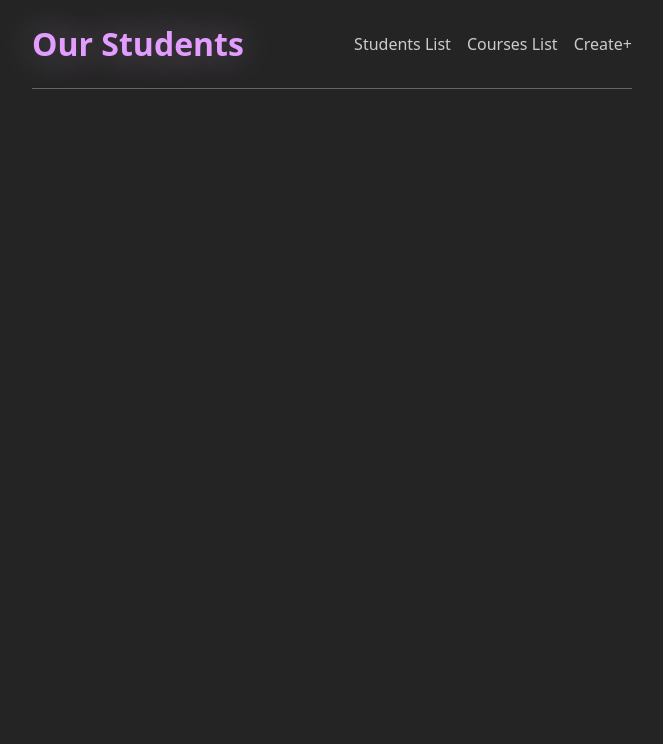
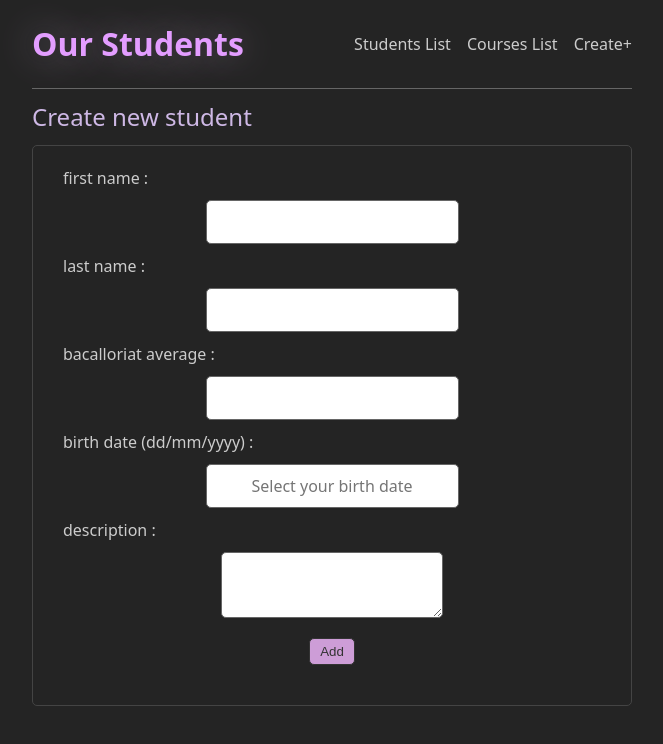
Before and after one commit to abir-cs/StudentHub, a React (Vite) app: page /create in a window 1280 px wide. Shown: the top 744 px of the page, without its empty margins (308-971 px from the left). Built offline with nearby package versions, Linux system fonts and the light colour scheme.

Commit message:
create update

```diff
--- a/data/stud.json
+++ b/data/stud.json
@@ -8,8 +8,7 @@
       "description": "good student",
       "bacAVG": 15.26,
       "courses": [
-        "1",
-        "3"
+        "1"
       ]
     },
     {
@@ -34,8 +33,7 @@
       "bacAVG": 15.79,
       "courses": [
         "2",
-        "3",
-        "1"
+        "3"
       ]
     }
   ]
--- a/src/App.jsx
+++ b/src/App.jsx
@@ -2,6 +2,9 @@ import { useState } from 'react'
 import reactLogo from './assets/react.svg'
 import viteLogo from '/vite.svg'
 import './App.css'
+import "react-datepicker/dist/react-datepicker.css"
+import './datePicker.css'
+import './form.css'
 import Navbar from './components/navbar'
 import { BrowserRouter as Router, Route, Routes } from 'react-router-dom'
 import StudentsList from './components/StudentsList'
@@ -9,6 +12,7 @@ import Student from './components/Student'
 import CoursesList from './components/CoursesList'
 import Course from './components/Course'
 import AddCourse from './components/AddCourse'
+import Create from './components/Create'
 function App() {
   const [count, setCount] = useState(0)
 
@@ -22,6 +26,7 @@ function App() {
           <Route path="/courses" element={<CoursesList/>}/>
           <Route path="/courses/:id" element={<Course/>} />
           <Route path="/students/:id/addCourse" element={<AddCourse/>} />
+          <Route path="/create" element={<Create/>} />
         </Routes>
       </div>
     </Router>
--- a/src/components/AddCourse.jsx
+++ b/src/components/AddCourse.jsx
@@ -6,7 +6,6 @@ const AddCourse =() => {
     const {id}=useParams();
     const navigate = useNavigate();
     const {data:courses,loading,error}=useFetch("http://localhost:8000/courses");
-
 
     const handleclick= async(newid)=>{
         console.log(newid)
@@ -24,7 +23,6 @@ const AddCourse =() => {
         });
         navigate(-1);
     }
-
 
     return (
         <div className="courseslist">
--- /dev/null
+++ b/src/components/Create.jsx
@@ -0,0 +1,54 @@
+import React, { useState } from "react";
+import { use } from "react";
+import DatePicker from "react-datepicker";
+
+const Create = () => {
+    const [birthDate, setBirthDate] = useState(null);
+    const [Fname,setFname]=useState('');
+    const [Lname,setLname]=useState('');
+    const [desc,setDesc]=useState('');
+    const [bac, setBac]=useState('');
+
+    const formatDate = (date) => {
+        if (!date) return '';
+        const day = String(date.getDate()).padStart(2, '0');
+        const month = String(date.getMonth() + 1).padStart(2, '0'); // Months are 0-based
+        const year = date.getFullYear();
+        return `${day}/${month}/${year}`;
+    };
+    return ( <div className="create">
+        <h2>Create new student</h2>
+        <form action="">
+            <label>first name :</label>
+            <input type="text" required onChange={e=>setFname(e.target.value)}/>
+            <label >last name :</label>
+            <input type="text" required onChange={e=>setLname(e.target.value)}/>
+            <label>bacalloriat average :</label>
+            <input type="number" required onChange={e=>setBac(e.target.value)}/>
+            <label>birth date (dd/mm/yyyy) :</label>
+            <div className="mydatepicker">
+            <DatePicker
+                selected={birthDate}
+                onChange={(e) => setBirthDate(e)}
+                dateFormat="dd/MM/yyyy"
+                placeholderText="Select your birth date"
+                showMonthDropdown
+                showYearDropdown
+                dropdownMode="select"
+                maxDate={new Date()}
+             />
+            </div>
+            <label >description :</label>
+            <textarea required onChange={e=>setDesc(e.target.value)}></textarea>
+            <button className="onlyme">Add</button>
+        </form>
+        {/* <p>{Fname}</p>
+        <p>{Lname}</p>
+        <p>{bac}</p>
+        <p>{desc}</p>
+       {console.log(birthDate)}
+        <p>{formatDate(birthDate)}</p> */}
+    </div> );
+}
+
+export default Create;
--- /dev/null
+++ b/src/datePicker.css
@@ -0,0 +1,50 @@
+
+.mydatepicker{
+    .react-datepicker__header{
+        background-color:#dcafed ;
+    }
+    .react-datepicker {
+    border: 1px solid #ccc;
+    background-color: rgb(41, 41, 41) ;
+    box-shadow: 0 4px 10px rgba(0, 0, 0, 0.481);
+    }
+    .react-datepicker__month-select{
+        border-radius: 5px;
+        border: 2px solid #333;
+
+    }
+     .react-datepicker__year-select{
+        border-radius: 5px;
+        border: 2px solid #333;
+
+    }
+    .react-datepicker__current-month--hasMonthDropdown{
+        color: #333;
+        margin-bottom: 5px;
+    }
+    .react-datepicker__day{
+        color:#ddd;
+
+    }
+    .react-datepicker__day:hover{
+        background-color: #111;
+    }
+    .react-datepicker__day--disabled{
+        color: #111;
+    }
+    .react-datepicker__day--today{
+        background-color: #111;
+    }
+    .react-datepicker__day--selected{
+        background-color: rgb(196, 133, 160);
+        color: rgb(151, 43, 90);
+        font-weight: bold;
+    }
+    .react-datepicker__day--keyboard-selected{
+        background-color: rgb(41, 41, 41);
+    }
+    .react-datepicker__day-name{
+        font-weight: bold;
+        color: #222;
+    }
+}
--- /dev/null
+++ b/src/form.css
@@ -0,0 +1,34 @@
+form{
+
+    justify-items: center;
+    border: 1px solid #444;
+    border-radius: 5px;
+    padding: 20px;
+    margin: 10px 0;
+
+    *{
+        display: block;
+    }
+}
+label{
+   justify-self: flex-start;
+   margin-left: 10px;
+}
+input, textarea{
+    margin: 10px;
+    width: stretch;
+    padding: 10px;
+    border-radius: 5px;
+    outline: none;
+    border: 1px solid #666;
+    font-size: medium;
+    font-family: system-ui, Avenir, Helvetica, Arial, sans-serif;
+
+}
+input:focus, textarea:focus{
+    border: 2px solid #e39dff;
+    background-color: #e39dff34;
+}
+.mydatepicker .react-datepicker__input-container input{
+    text-align: center;
+}
```
Also changed, not shown: package.json (+8 -4 lines), src/App.css (line endings or trailing spaces), 1 other file (tests, documents, lock files or other folders).
